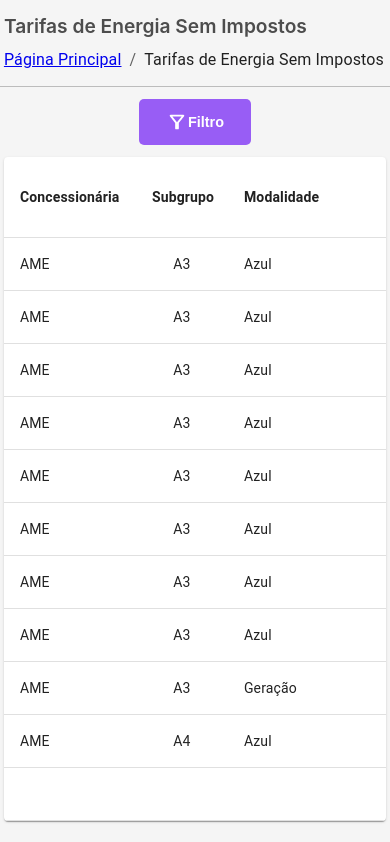
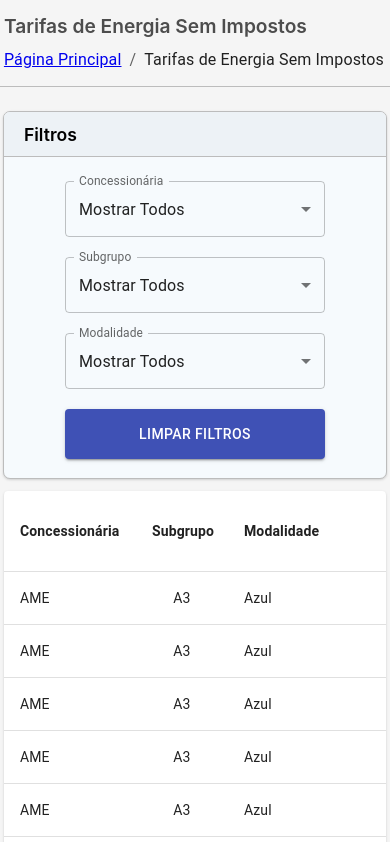
Before and after one commit to izaiasmachado/tarifas.imsolar.com.br, a React (Create React App) app: page /#/sem-impostos in a window 390 px wide. Shown: the top 842 px of the page. Built offline with nearby package versions, Linux system fonts and the light colour scheme.

Commit message:
feat: remove toggle filter

```diff
--- a/src/components/Filter/Filter.js
+++ b/src/components/Filter/Filter.js
@@ -1,50 +1,26 @@
-import { useState, useRef } from "react";
+import React from "react";
 import "./styles.css";
 
 import { FormControl, MenuItem, Button } from "@material-ui/core";
 import TextField from "@mui/material/TextField";
-import FilterAltOutlinedIcon from "@mui/icons-material/FilterAltOutlined";
-import CloseIcon from "@mui/icons-material/Close";
 
 export default function Toolbar({
   filters,
   handleClearFilters,
   handleChangeState,
 }) {
-  const dropdownRef = useRef(null);
-  const [isOpen, setIsOpen] = useState(false);
-
   return (
     <div className="Filter__container">
       <div className="filter">
-        <button
-          className="Filter__button"
-          onClick={() => setIsOpen(!isOpen)}
-          variant="contained"
-        >
-          <div className="Filter__button_content">
-            <div className="Filter__button_icon">
-              <FilterAltOutlinedIcon />
-            </div>
-            <div className="Filter__button_text">Filtro</div>
+        <div className="filter__dropdown">
+          <div className="Filter__dropdown_header">
+            <div className="filter__dropdown_title">Filtros</div>
           </div>
-        </button>
 
-        {isOpen && (
-          <div ref={dropdownRef} className="filter__dropdown">
-            <div className="Filter__dropdown_header">
-              <div className="filter__dropdown_title">Filtros</div>
-              <div
-                className="filter__dropdown_closeIcon"
-                onClick={() => setIsOpen(!isOpen)}
-              >
-                <CloseIcon />
-              </div>
-            </div>
-
-            <div className="detailed-search-container section">
-              <div className="detailed-search">
-                <div className="detailed-search-form">
+          <div className="detailed-search-container section">
+            <div className="detailed-search">
+              <div className="detailed-search-form">
+                <div className="Filter__filters">
                   {(filters || []).map((filter) => (
                     <FormControl
                       key={filter.key}
@@ -69,6 +45,8 @@ export default function Toolbar({
                       </TextField>
                     </FormControl>
                   ))}
+                </div>
+                <div className="Filter__button-container">
                   <Button
                     className="Filter__button-input"
                     variant="contained"
@@ -82,7 +60,7 @@ export default function Toolbar({
               </div>
             </div>
           </div>
-        )}
+        </div>
       </div>
     </div>
   );
--- a/src/components/Filter/styles.css
+++ b/src/components/Filter/styles.css
@@ -5,16 +5,45 @@
 
 .Filter__select-input,
 .Filter__button-input {
-  width: 100%;
-  max-width: 280px;
+  width: 260px;
 }
 
 .detailed-search-form {
   display: flex;
-  flex-direction: column;
+  justify-content: space-between;
+  align-items: center;
+  flex-wrap: wrap;
+  gap: 20px;
+}
+
+.Filter__filters {
+  width: fit-content;
+  display: flex;
+  flex-direction: row;
   justify-content: center;
-  align-items: center;
+  flex-wrap: wrap;
   gap: 20px;
+}
+
+.Filter__button-container {
+  display: flex;
+}
+
+@media (max-width: 1150px) {
+  .detailed-search-form {
+    justify-content: center;
+  }
+
+  .Filter__button-container {
+    width: 100%;
+    justify-content: center;
+  }
+}
+
+@media (max-width: 855px) {
+  .Filter__filters {
+    flex-direction: column;
+  }
 }
 
 .detailed-search-form-body {
@@ -47,15 +76,13 @@
 }
 
 .filter__dropdown {
-  min-width: 310px;
+  width: 100%;
+  min-width: 300px;
   overflow: hidden;
   box-shadow: 0 1px 3px 0 rgba(0, 0, 0, 0.1), 0 1px 2px 0 rgba(0, 0, 0, 0.06);
-  width: fit-content;
   z-index: 1;
   right: 0;
   max-height: calc(100vh - 152px);
-  position: absolute;
-  margin-top: 54px;
   background-color: #f6fafd;
   border-radius: 7px;
   border: 1px solid #bcbcbc;
@@ -65,7 +92,6 @@
   .filter__dropdown {
     width: 100%;
     margin-top: 12px;
-    position: inherit;
   }
 }
 
@@ -106,7 +132,7 @@
   border-bottom: 1px solid #bcbcbc;
   background-color: #edf2f6;
   max-width: 100%;
-  height: 56px;
+  height: 44px;
   display: flex;
   justify-content: space-between;
   align-items: center;
```
